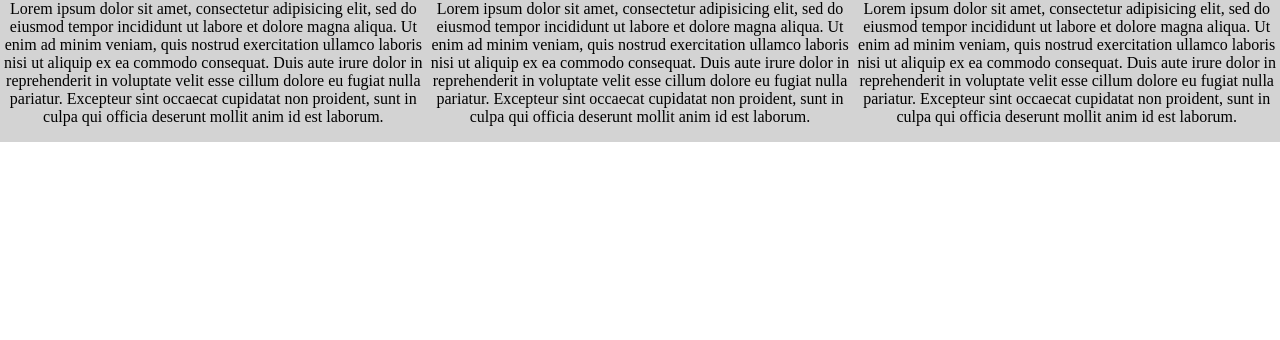
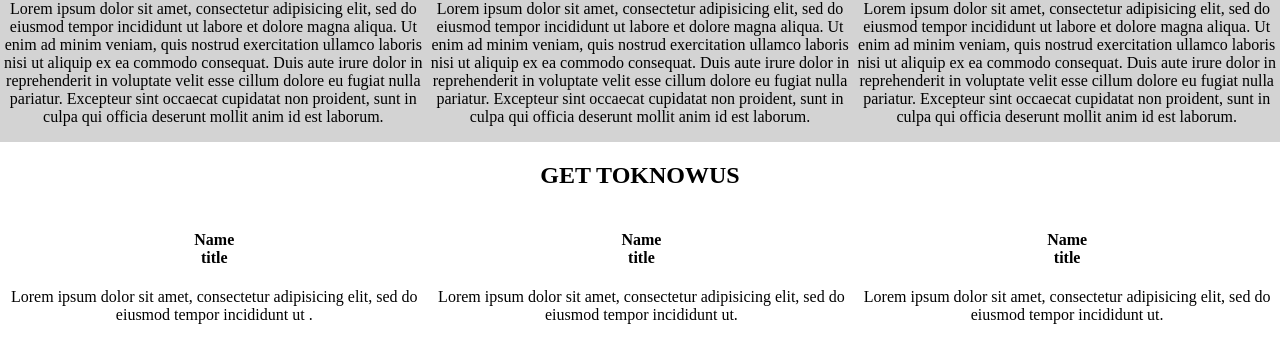
Before and after one commit to blaskymichelle/practice, a plain HTML site: page firstwebsite/index.html in a window 1280 px wide. Shown: the part 505-845 px from the top of the page. Before the commit the page ends 800 px from the top, so only its background shows below. Drawn offline with Linux system fonts and the light colour scheme.

Commit message:
practice

```diff
--- a/firstwebsite/index.html
+++ b/firstwebsite/index.html
@@ -4,6 +4,8 @@
 
 	<title>E-XP</title>
 	<link rel="stylesheet" type="text/css" href="style.css">
+
+
 
 </head>
 <body>
@@ -103,6 +105,54 @@
 		</div>
     </section>
 <!------------Get to know us------------->
+    <section class="get-to-know-us">
+    	<div class="team-members">
+    		<h1>
+    			GET TO
+    		<strong>KNOW</strong>
+    		      US
+    		</h1>
+    		<div class="teamimage">
+    			<div class="member">
+    				<!--image-->
+    				<h4>
+    					Name
+    					<br>
+    					title
+    				</h4>
+    				<p>
+    					Lorem ipsum dolor sit amet, consectetur adipisicing elit, sed do eiusmod
+    					tempor incididunt ut .
+    				</p>
 
+    			</div>
+    			<div class="member">
+    				<!--image-->
+    				<h4>
+    					Name
+    					<br>
+    					title
+    				</h4>
+    				<p>
+    					Lorem ipsum dolor sit amet, consectetur adipisicing elit, sed do eiusmod
+    					tempor incididunt ut.
+    				</p>
+    			</div>
+    			<div class="member">
+    			<!--image-->
+    				<h4>
+    					Name
+    					<br>
+    					title
+    				</h4>
+    				<p>
+    					Lorem ipsum dolor sit amet, consectetur adipisicing elit, sed do eiusmod
+    					tempor incididunt ut.
+    				</p>
+    			</div>
+    		</div>
+
+    	</div>
+    </section>
 </body>
 </html>
--- a/firstwebsite/style.css
+++ b/firstwebsite/style.css
@@ -93,3 +93,20 @@ p{
 	font-family:
 }
 /************get to know us************/
+.get-to-know-us{
+
+}
+.team-members h1{
+	display: flex;
+	justify-content: center;
+
+}
+.teamimage{
+     display: flex;
+     flex-direction: row;
+}
+.member{
+	  display: block;
+      text-align: center;
+
+}
```
